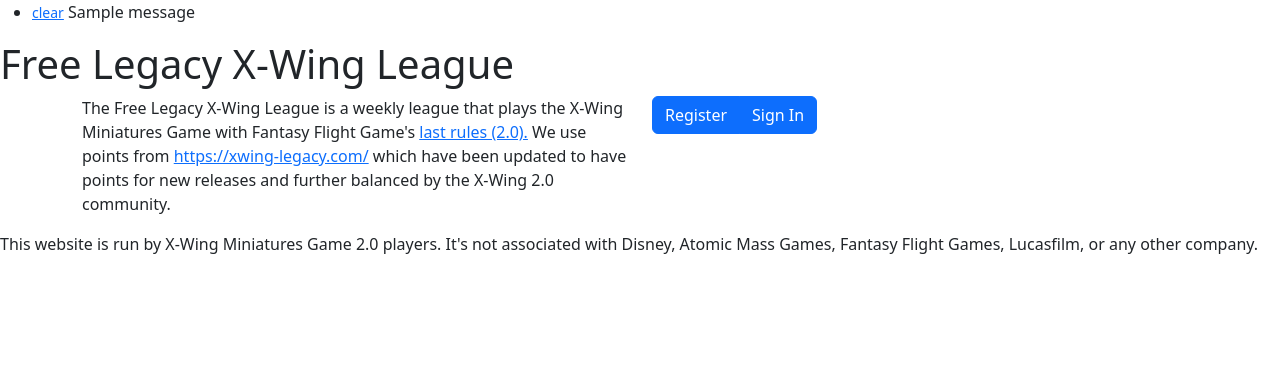
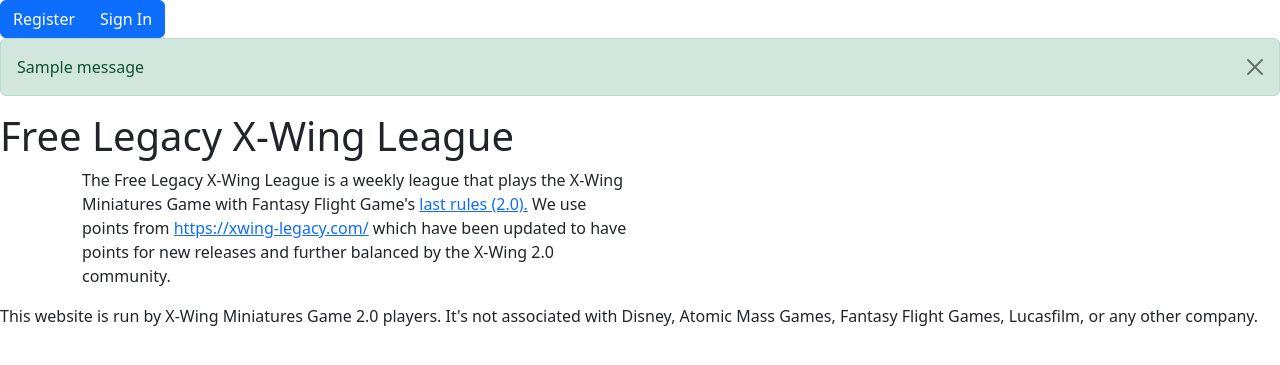
Before and after one commit to BrianMcKeever/league_scheduler, a Django app: template league_scheduler/league_scheduler/templates/league_scheduler/portal.html in a window 1280 px wide. Shown: the top 365 px of the page. Run offline with Django 4.2, Linux system fonts and the light colour scheme; the template is opened without the code that fills it: most values are stand-ins (such as "Sample title", 1, 10 or a date in 2020); one stand-in notice (Sample message) is shown.

Commit message:
added better message handling

```diff
--- a/league_scheduler/league_scheduler/templates/league_scheduler/base.html
+++ b/league_scheduler/league_scheduler/templates/league_scheduler/base.html
@@ -13,14 +13,27 @@
 		{% endblock %}
 	</head>
 
+	<div id="header">
+		{% if user.is_authenticated %}
+		Hello, {{ user.discord_name }}.
+		<a href="{% url 'logout' %}" class="btn btn-primary">Logout</a>
+		{% else %}
+		<div class="btn-group">
+			<a href="{% url 'login' %}" class="btn btn-primary">Register</a>
+			<a href="{% url 'login' %}" class="btn btn-primary">Sign In</a>
+		</div>
+		{% endif %}
+	</div>
 	<div id="body">
 		<script src="https://cdn.jsdelivr.net/npm/bootstrap@5.2.0-beta1/dist/js/bootstrap.bundle.min.js" integrity="sha384-pprn3073KE6tl6bjs2QrFaJGz5/SUsLqktiwsUTF55Jfv3qYSDhgCecCxMW52nD2" crossorigin="anonymous"></script>
 		{% if messages %}
-                <ul id="messages">
 			{% for message in messages %}
-                    <li id="message_{{ forloop.counter }}"><a href="#" onclick="$('#message_{{ forloop.counter }}').fadeOut(); return false;"><small>{% trans "clear" %}</small></a> {{ message }}</li>
+				<div class="alert alert-success alert-dismissible fade show" role="alert">
+					{{ message }}
+					<button type="button" class="btn-close" data-bs-dismiss="alert" aria-label="Close"></button>
+				</div>
+
 			{% endfor %}
-                </ul>
 		{% endif %}
 
 		{% block body %}
--- a/league_scheduler/league_scheduler/templates/league_scheduler/portal.html
+++ b/league_scheduler/league_scheduler/templates/league_scheduler/portal.html
@@ -14,15 +14,6 @@
 			</p>
 		</div>
 		<div class="col">
-			{% if user.is_authenticated %}
-			Hello, {{ user.discord_name }}.
-			<a href="{% url 'logout' %}" class="btn btn-primary">Logout</a>
-			{% else %}
-			<div class="btn-group">
-				<a href="{% url 'login' %}" class="btn btn-primary">Register</a>
-				<a href="{% url 'login' %}" class="btn btn-primary">Sign In</a>
-			</div>
-			{% endif %}
 		</div>
 	</div>
 </div>
--- a/league_scheduler/users/admin.py
+++ b/league_scheduler/users/admin.py
@@ -16,7 +16,6 @@
         fields = ('discord_id', 'discord_name', 'discord_discriminator')
 
     def save(self, commit=True):
-        # Save the provided password in hashed format
         user = super().save(commit=False)
         if commit:
             user.save()
--- a/league_scheduler/users/views.py
+++ b/league_scheduler/users/views.py
@@ -6,6 +6,7 @@
 from django.contrib.auth import login as auth_login
 from django.contrib.auth import logout
 from users.models import MyUser
+from django.contrib import messages
 
 oauth = OAuth()
 oauth.register(
@@ -24,11 +25,11 @@
 def login(request):
     discord = oauth.create_client('discord')
     redirect_uri = request.build_absolute_uri('/users/authorize')
-    #redirect_uri = "http://localhost:8000/users/authorize"
     return discord.authorize_redirect(request, redirect_uri)
 
 def logout_view(request):
     logout(request)
+    messages.add_message(request, messages.SUCCESS, 'Logout Successful.')
     return redirect('portal')
 
 def authorize(request):
```
Lines whose indentation alone changed are shown as unchanged.
